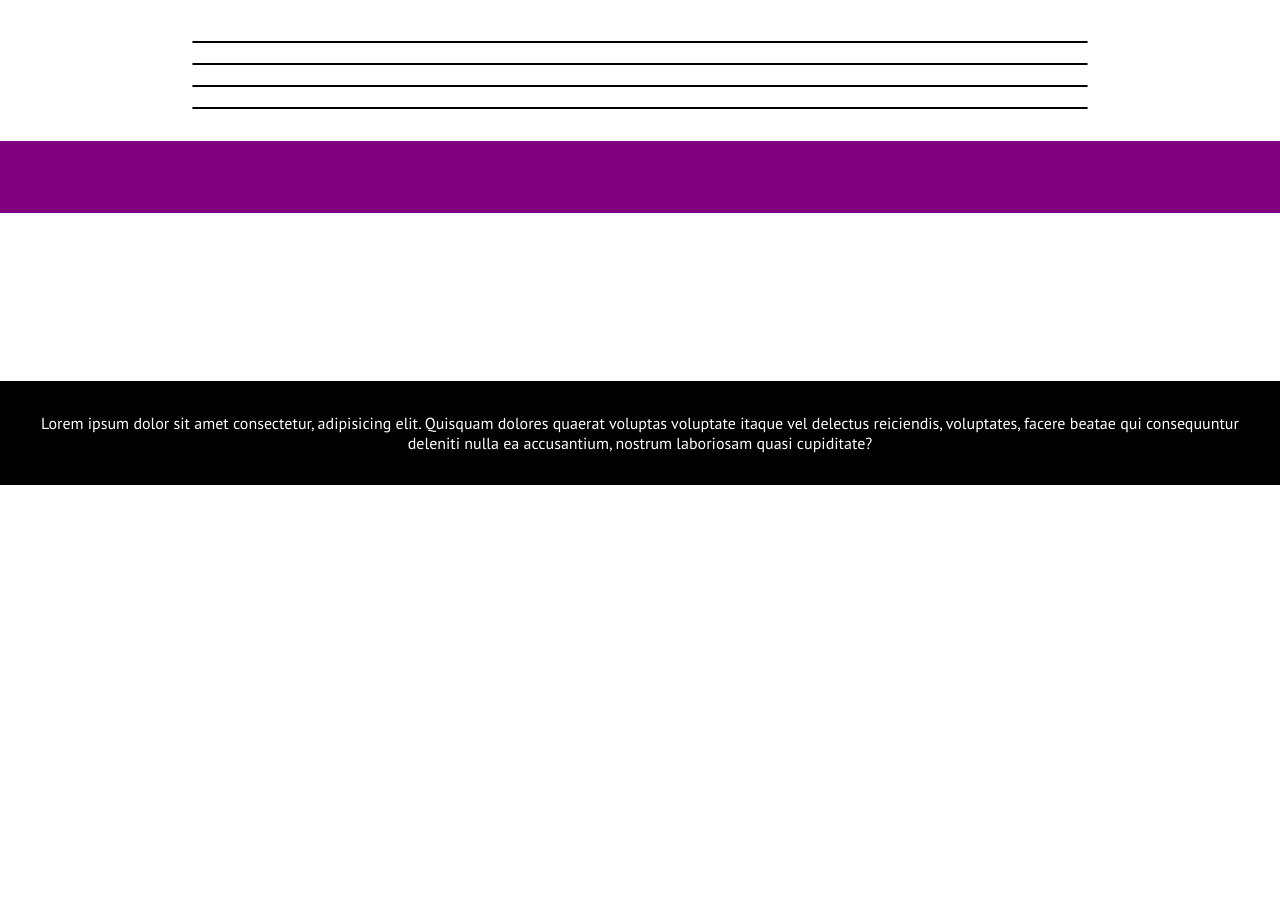
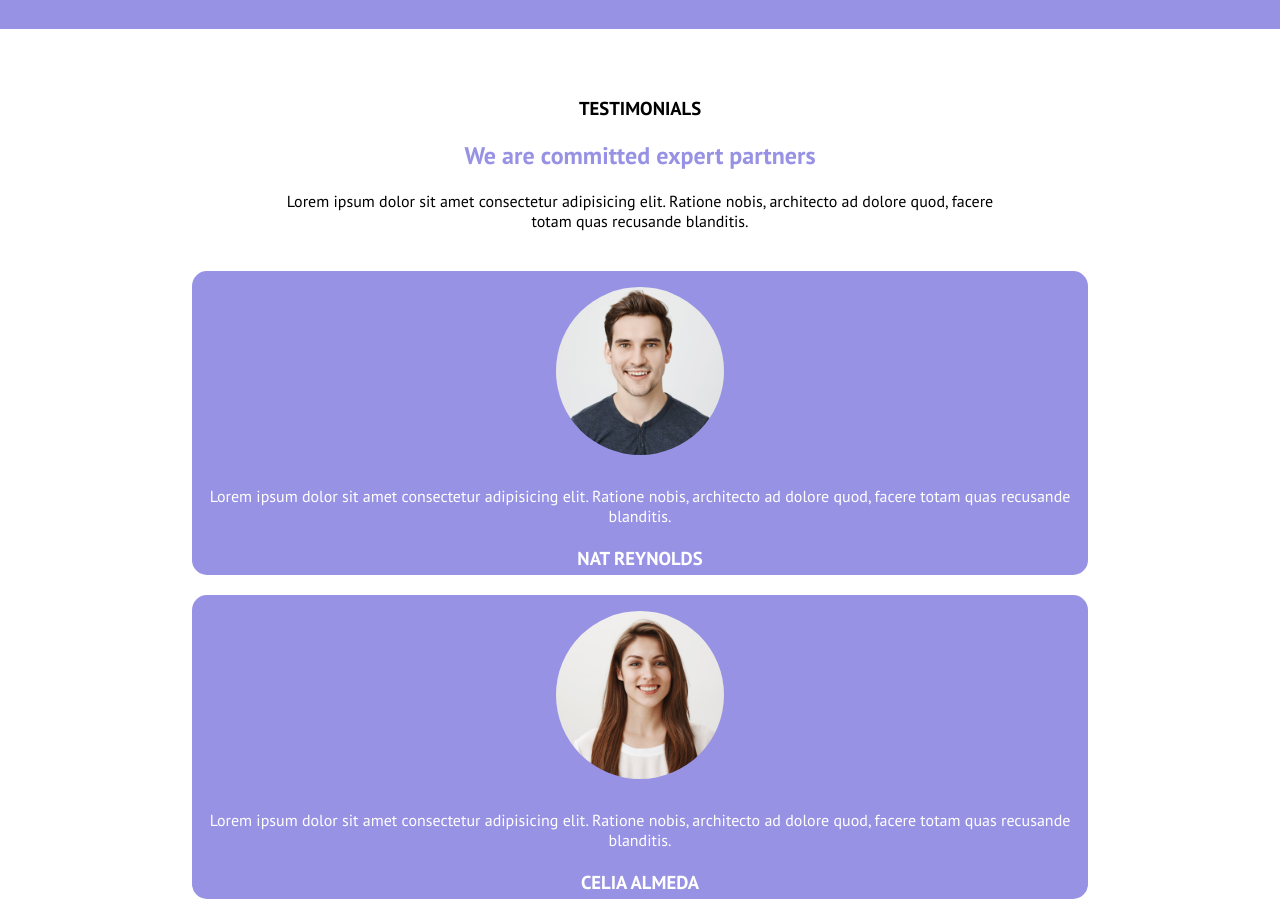
Before and after one commit to GiuseppeLanucara/htmlcss-responsive-layout, a plain HTML site: page index.html in a window 1280 px wide. Shown: the part 1400-2302 px from the top of the page. Before the commit the page ends 1885 px from the top, so only its background shows below. Drawn offline with Linux system fonts and the light colour scheme; a web font is replaced by a local one.

Commit message:
facendo al terza sezione smartphone

```diff
--- a/css/style.css
+++ b/css/style.css
@@ -25,10 +25,43 @@ header {
     padding: 1rem;
 }
 
+.centered{
+    text-align: center;
+    width: 80%;
+    margin-top: 20px;
+    margin-bottom: 20px;
+}
+
+.purple{
+    color: #9792e4;;
+    width: 80%;
+    margin-top: 15px;
+}
+
+.cards{
+    background-color: #9792e4;
+    width: 80%;
+    display: flex;
+    flex-direction: column;
+    align-items: center;
+    text-align: center;
+}
+
+.black{
+    color: black;
+}
+
 .white{
     background-color: white;
     border-radius: 15px;
     width: 80%;
+}
+
+.column{
+    display: flex;
+    flex-direction: column;
+    align-items: center;
+    wid
 }
 
 .menu ul{
@@ -233,6 +266,7 @@ header {
 
 .first:first-child {
     margin-top: 10px;
+    text-align: center;
 }
 
 .first>p {
@@ -319,7 +353,7 @@ i{
 
     .tablet{
         width: 80%;
-        border: 1px solid black;
+
     }
 
     .card{
@@ -390,7 +424,8 @@ h2{
 }
 
 .white a i {
-    background-color: purple;
+    background-color: #9792e4;
+    color: black;
     border-radius: 50%;
     font-size: 15px;
     padding: 1em;
@@ -408,6 +443,21 @@ h2{
     color: white;
     margin-bottom: 10px;
 }
+
+.testimonials{
+  height: 200px;
+  width: 200px;
+  border-radius: 50%;
+  object-fit: cover;
+  padding: 1em;
+}
+
+.cards p,h3 {
+    color: white;
+    margin-top: 15px;
+    margin-bottom: 5px;
+}
+
 
 #section4{
     background-color: purple;
--- a/index.html
+++ b/index.html
@@ -110,10 +110,26 @@
         <div class="container second">
             <section id="section3">
                 <div class="row">
-                    <div class="col tablet"></div>
-                    <div class="col tablet"></div>
-                    <div class="col tablet"></div>
-                    <div class="col tablet"></div>
+                    <div class="col column tablet">
+                        <h3 class="black">TESTIMONIALS</h3>
+                        <h2 class="purple">We are committed expert partners</h2>
+                        <p class="centered">Lorem ipsum dolor sit amet consectetur adipisicing elit. Ratione nobis, architecto ad dolore quod, facere totam quas recusande blanditis.</p>
+                    </div>
+                    <div class="col tablet cards">
+                        <img class="testimonials" src="img/testimonial1.jpg" alt="">
+                        <p>Lorem ipsum dolor sit amet consectetur adipisicing elit. Ratione nobis, architecto ad dolore quod, facere totam quas recusande blanditis.</p>
+                        <h3>NAT REYNOLDS</h3>
+                    </div>
+                    <div class="col tablet cards">
+                        <img class="testimonials" src="img/testimonial2.jpg" alt="">
+                        <p>Lorem ipsum dolor sit amet consectetur adipisicing elit. Ratione nobis, architecto ad dolore quod, facere totam quas recusande blanditis.</p>
+                        <h3>CELIA ALMEDA</h3>
+                    </div>
+                    <div class="col tablet cards">
+                        <img class="testimonials" src="img/testimonial3.jpg" alt="">
+                        <p>Lorem ipsum dolor sit amet consectetur adipisicing elit. Ratione nobis, architecto ad dolore quod, facere totam quas recusande blanditis.</p>
+                        <h3>BOB ROBERTS</h3>
+                    </div>
                 </div>
             </section>
         </div>
```
